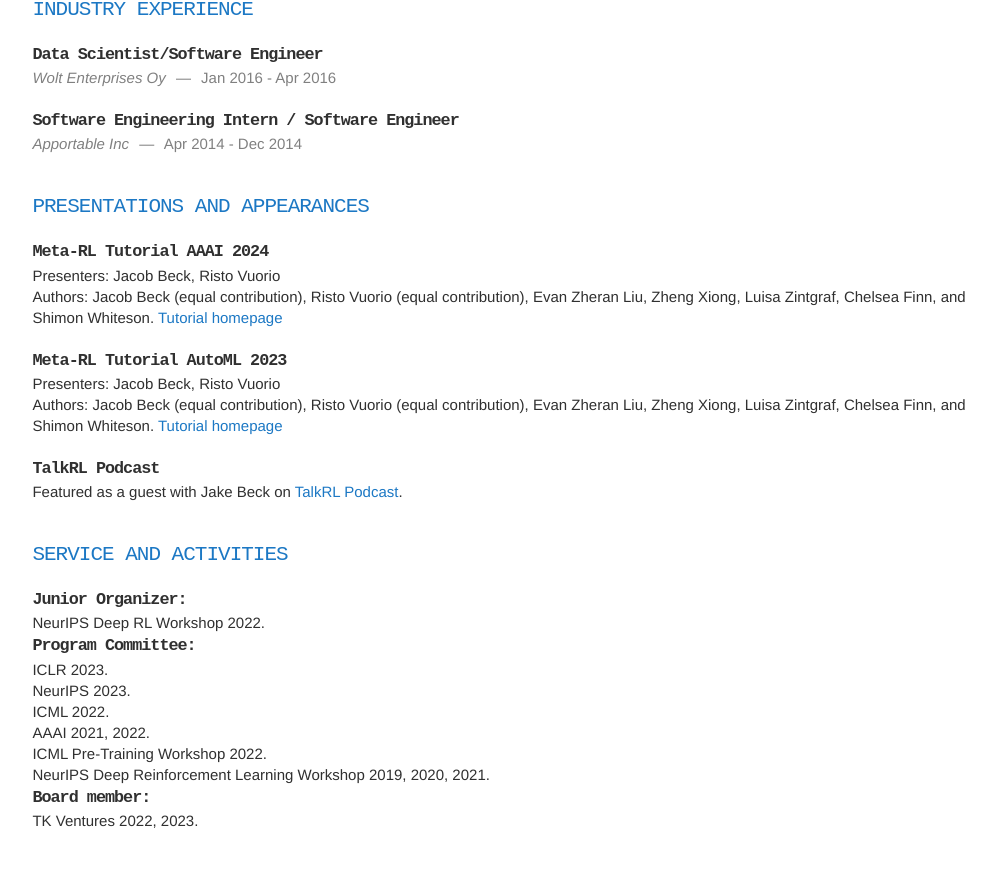
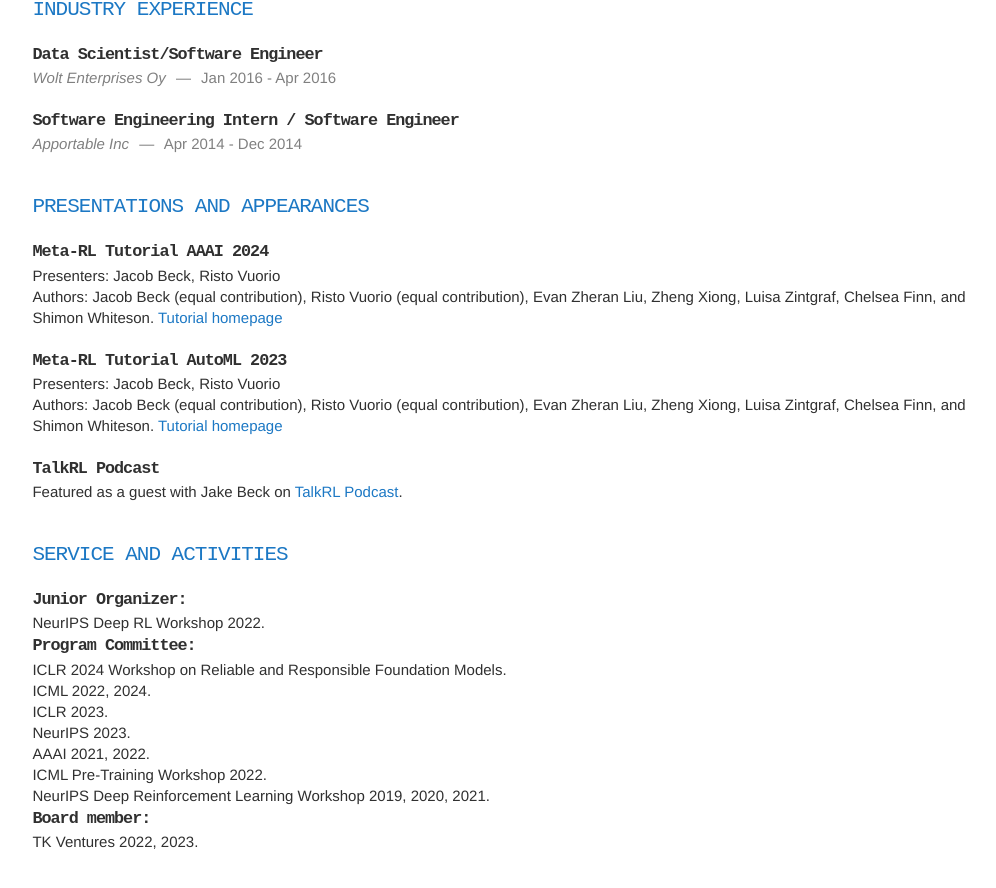
Before and after one commit to vuoristo/vuoristo.github.io, a Jekyll site: the page built from index.html, in a window 1280 px wide and 900 px high, scrolled down 2238 px. Shown: the top 888 px of the window, without its empty margins (166-1162 px from the left). Built offline with Jekyll 4.4.1, drawn with Linux system fonts in a browser that asks for light colours; nearby versions of some CDN libraries; some web fonts are replaced.

Commit message:
Update reviewer venues

```diff
--- a/_data/reviewer_venues.yaml
+++ b/_data/reviewer_venues.yaml
@@ -1,6 +1,7 @@
+- venue: ICLR 2024 Workshop on Reliable and Responsible Foundation Models
+- venue: ICML 2022, 2024
 - venue: ICLR 2023
 - venue: NeurIPS 2023
-- venue: ICML 2022
 - venue: AAAI 2021, 2022
 - venue: ICML Pre-Training Workshop 2022
 - venue: NeurIPS Deep Reinforcement Learning Workshop 2019, 2020, 2021
```
